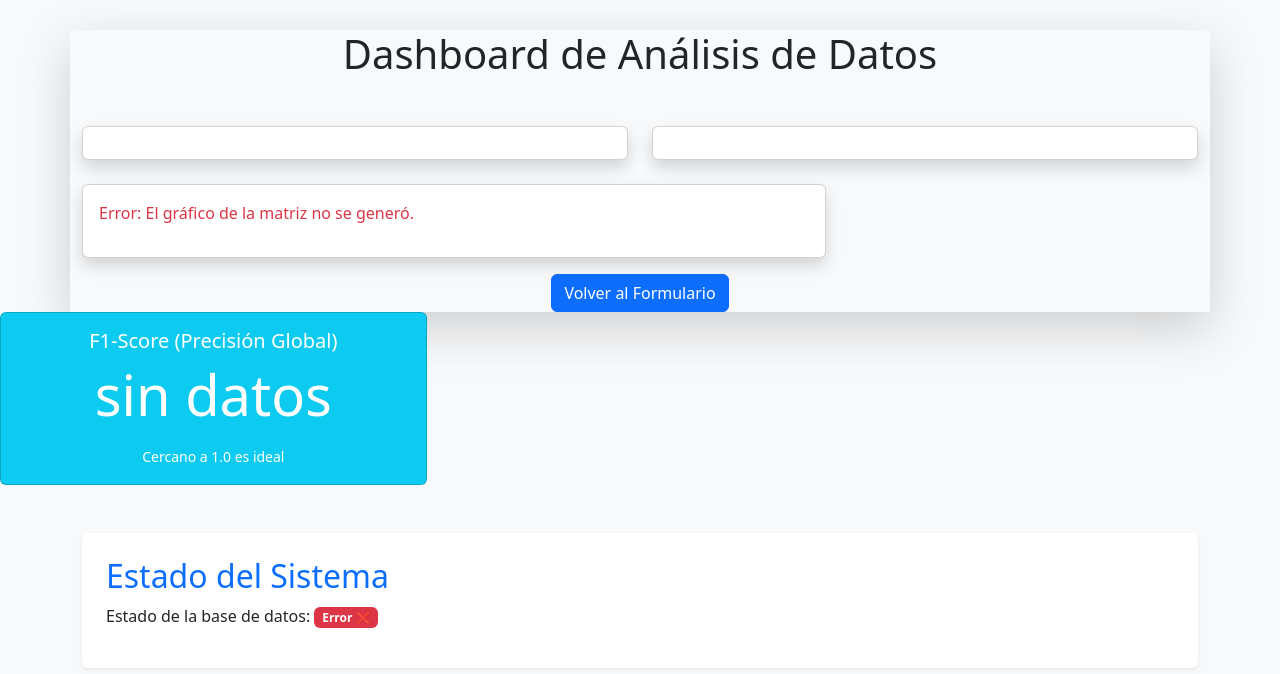
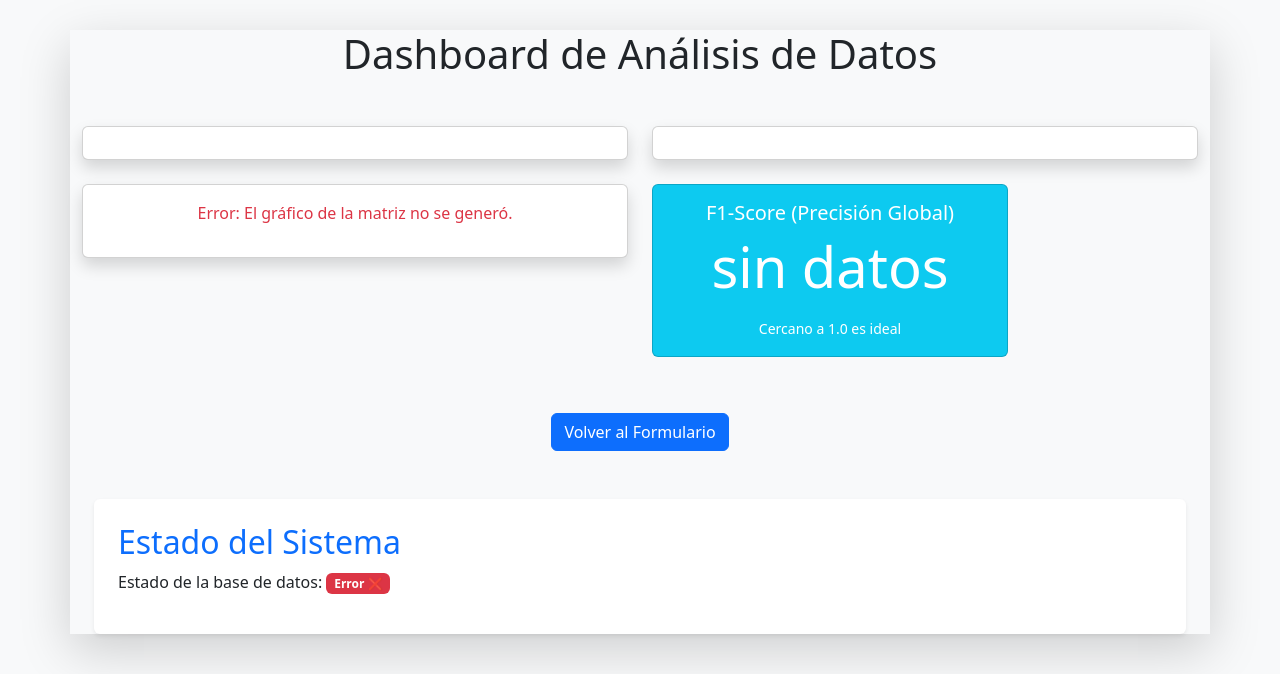
Before and after one commit to FGVe1123/CRH, a Flask app: template templates/dashboard.html in a window 1280 px wide. Shown: the part 56-730 px from the top of the page. Run offline with Flask 3, Linux system fonts and the light colour scheme; the template is opened without the code that fills it, so the values that code supplies are empty; some libraries are stand-ins or nearby versions.

Commit message:
ajustes interfaz dashboard

```diff
--- a/templates/dashboard.html
+++ b/templates/dashboard.html
@@ -13,6 +13,7 @@
             </div>
         </div>
 
+
         <div class="col-md-6 mb-4">
             <div class="card shadow">
                 <div class="card-body">
@@ -20,10 +21,9 @@
                 </div>
             </div>
         </div>
-    </div>
-
-
-        <div class="col-md-8">
+    </div> <!--row-->
+    <div class="row">
+        <div class="col-md-6 mb-4a text-center">
             <div class="card shadow">
                 <div class="card-body">
                     {% if matriz_html %}
@@ -34,21 +34,25 @@
                 </div>
             </div>
         </div>
+
+
+        <div class="col-md-4 mb-4 text-center">
+            <div class="card text-white bg-info mb-3">
+                <div class="card-body text-center">
+                    <h5 class="card-title">F1-Score (Precisión Global)</h5>
+                    <p class="display-4">{{ f1_score if f1_score else "sin datos"}}</p>
+                    <small>Cercano a 1.0 es ideal</small>
+                </div>
+            </div>
+        </div>
     </div>
+
     <div class="text-center mt-3">
         <a href="/formulario" class="btn btn-primary">Volver al Formulario</a>
     </div>
-</div>
 
-<div class="col-md-4">
-    <div class="card text-white bg-info mb-3">
-        <div class="card-body text-center">
-                    <h5 class="card-title">F1-Score (Precisión Global)</h5>
-                    <p class="display-4">{{ f1_score if f1_score else "sin datos"}}</p>
-                    <small>Cercano a 1.0 es ideal</small>
-        </div>
-    </div>
-</div>
+
+
 
 <div class="container mt-5">
     <div class="card p-4 shadow-sm border-0">
@@ -75,4 +79,5 @@
         {% endif %}
     </div>
 </div>
+</div>
 {% endblock %}
```
